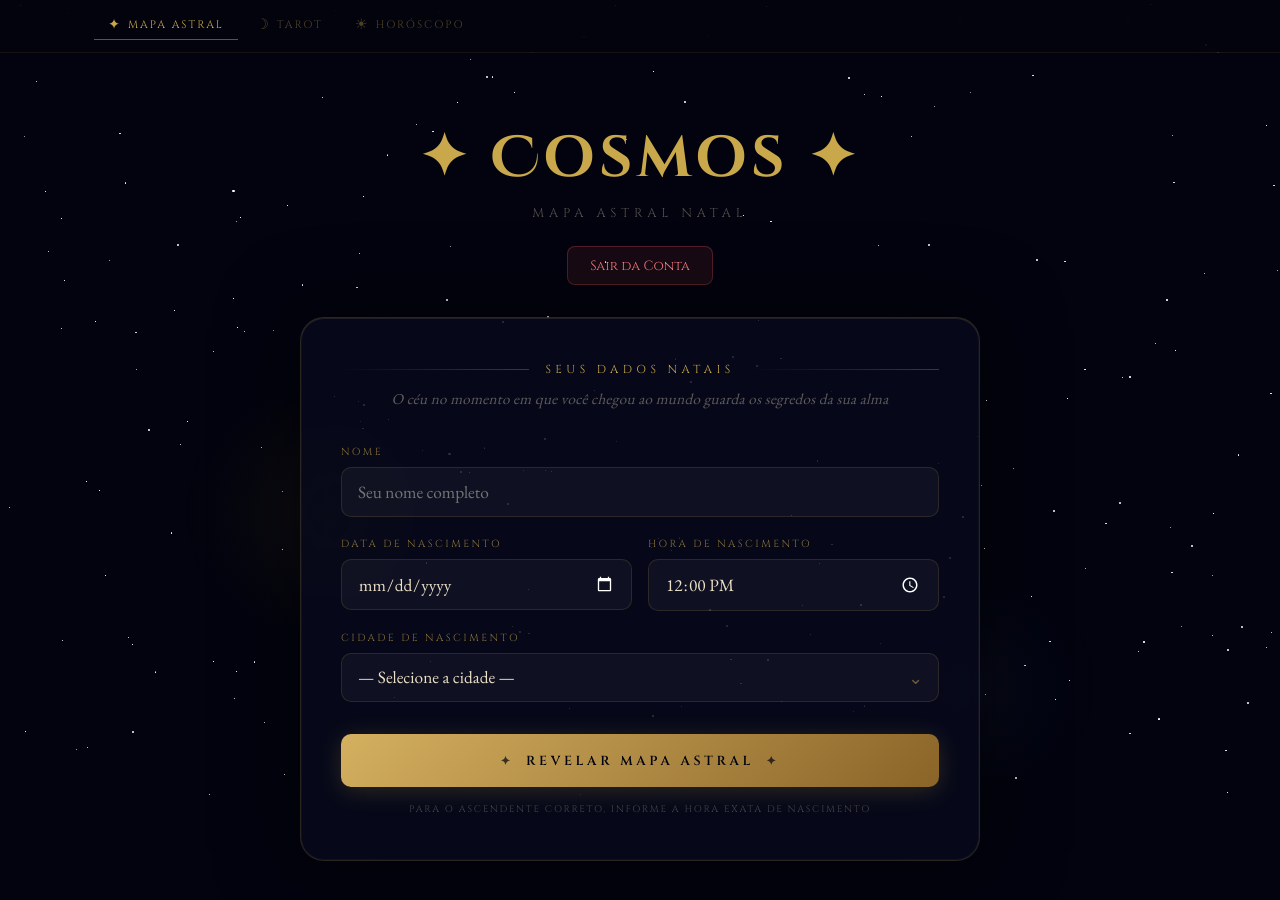
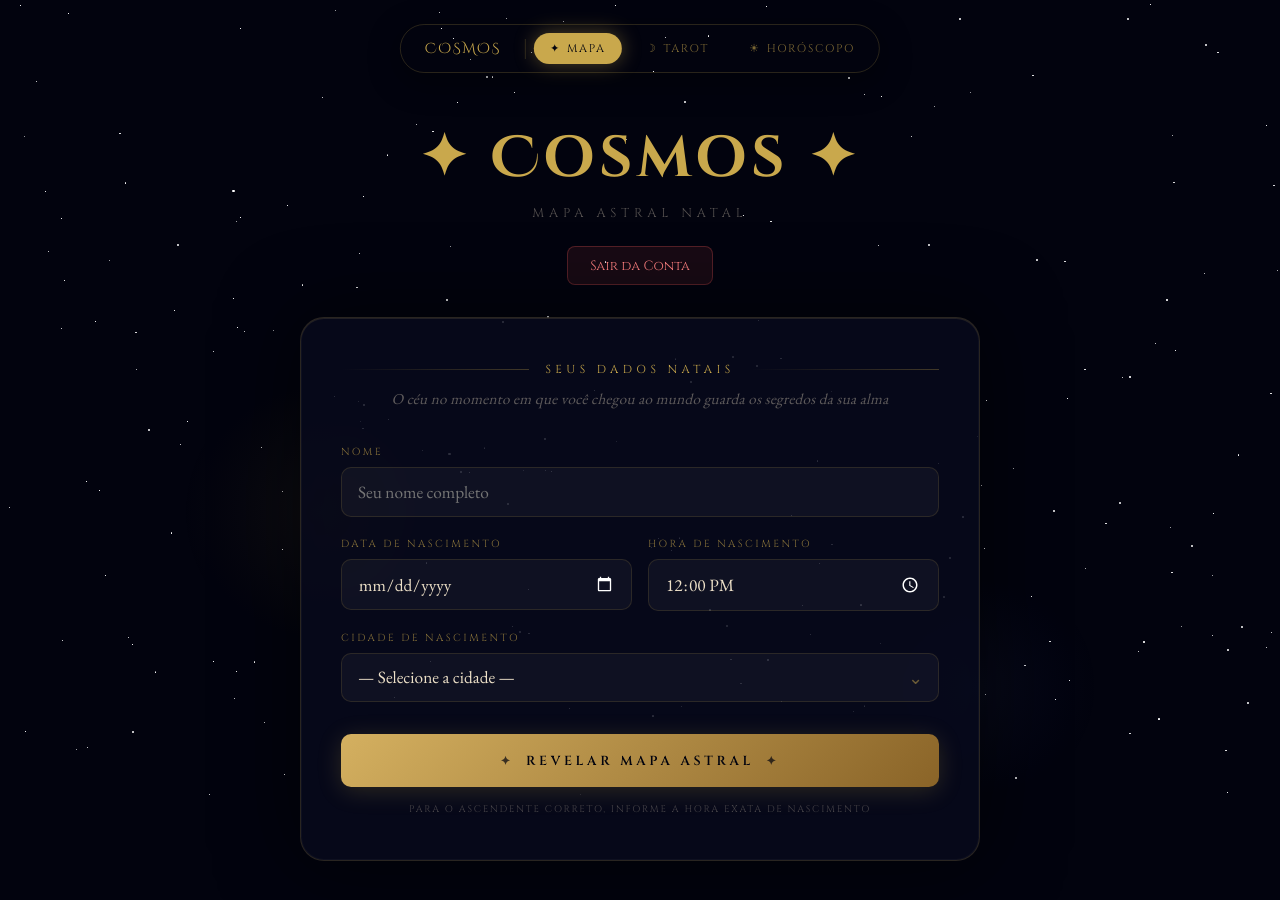
Before and after one commit to lgsotre3-code/Cosmos, a Next.js app: page / in a window 1280 px wide. Shown: the top 900 px of the page. Built offline with nearby package versions, Linux system fonts and the light colour scheme.

Commit message:
design: floating pill nav revamp

```diff
--- a/components/Nav.tsx
+++ b/components/Nav.tsx
@@ -1,37 +1,33 @@
 'use client';
-
 import Link from 'next/link';
 import { usePathname } from 'next/navigation';
 
 const LINKS = [
-  { href: '/',           label: 'Mapa Astral', sym: '✦' },
-  { href: '/tarot',      label: 'Tarot',       sym: '☽' },
-  { href: '/horoscopo',  label: 'Horóscopo',   sym: '☀' },
+  { href: '/', label: 'Mapa', sym: '✦' },
+  { href: '/tarot', label: 'Tarot', sym: '☽' },
+  { href: '/horoscopo', label: 'Horóscopo', sym: '☀' },
 ];
 
 export default function Nav() {
   const path = usePathname();
-
   return (
-    <nav style={s.nav} aria-label="Navegação principal">
-      <div style={s.inner}>
+    <nav style={{ position: 'fixed', top: '1.5rem', left: '50%', transform: 'translateX(-50%)', zIndex: 1000, width: 'fit-content' }}>
+      <div className="glass-card" style={{ display: 'flex', alignItems: 'center', gap: '0.5rem', padding: '0.5rem', borderRadius: '40px', boxShadow: '0 8px 32px rgba(0,0,0,0.4)', border: '1px solid rgba(201,168,76,0.2)' }}>
+        <div style={{ padding: '0 1rem', color: 'var(--gold)', fontFamily: 'var(--font-cinzel-decorative)', fontSize: '0.9rem', letterSpacing: '0.1em' }}>COSMOS</div>
+        <div style={{ width: '1px', height: '20px', background: 'rgba(201,168,76,0.2)' }} />
         {LINKS.map(({ href, label, sym }) => {
           const active = path === href;
           return (
-            <Link
-              key={href}
-              href={href}
-              style={{
-                ...s.link,
-                color: active ? '#c9a84c' : 'rgba(201,168,76,0.38)',
-                borderBottom: active
-                  ? '1px solid rgba(201,168,76,0.5)'
-                  : '1px solid transparent',
-              }}
-              aria-current={active ? 'page' : undefined}
-            >
-              <span style={s.sym}>{sym}</span>
-              <span style={s.label}>{label}</span>
+            <Link key={href} href={href} style={{
+              display: 'flex', alignItems: 'center', gap: '6px', padding: '8px 16px', borderRadius: '30px',
+              fontFamily: "var(--font-cinzel)", fontSize: '0.7rem', letterSpacing: '0.15em', textTransform: 'uppercase', textDecoration: 'none',
+              color: active ? '#04050f' : 'rgba(201,168,76,0.6)',
+              background: active ? 'var(--gold)' : 'transparent',
+              transition: 'all 0.3s ease',
+              boxShadow: active ? '0 0 20px rgba(201,168,76,0.4)' : 'none'
+            }}>
+              <span>{sym}</span>
+              <span>{label}</span>
             </Link>
           );
         })}
@@ -39,45 +35,3 @@ export default function Nav() {
     </nav>
   );
 }
-
-const s: Record<string, React.CSSProperties> = {
-  nav: {
-    position: 'fixed',
-    top: 0,
-    left: 0,
-    right: 0,
-    zIndex: 100,
-    background: 'rgba(4,5,15,0.75)',
-    backdropFilter: 'blur(14px)',
-    borderBottom: '1px solid rgba(201,168,76,0.1)',
-  },
-  inner: {
-    maxWidth: '1140px',
-    margin: '0 auto',
-    padding: '0 1.5rem',
-    display: 'flex',
-    alignItems: 'center',
-    gap: '0.25rem',
-    height: '52px',
-  },
-  link: {
-    display: 'flex',
-    alignItems: 'center',
-    gap: '6px',
-    padding: '6px 14px',
-    fontFamily: "var(--font-cinzel, 'Cinzel', serif)",
-    fontSize: '0.68rem',
-    letterSpacing: '0.18em',
-    textTransform: 'uppercase',
-    textDecoration: 'none',
-    borderRadius: '4px 4px 0 0',
-    transition: 'color 0.2s, border-color 0.2s',
-  },
-  sym: {
-    fontSize: '0.9rem',
-    lineHeight: 1,
-  },
-  label: {
-    lineHeight: 1,
-  },
-};
```
